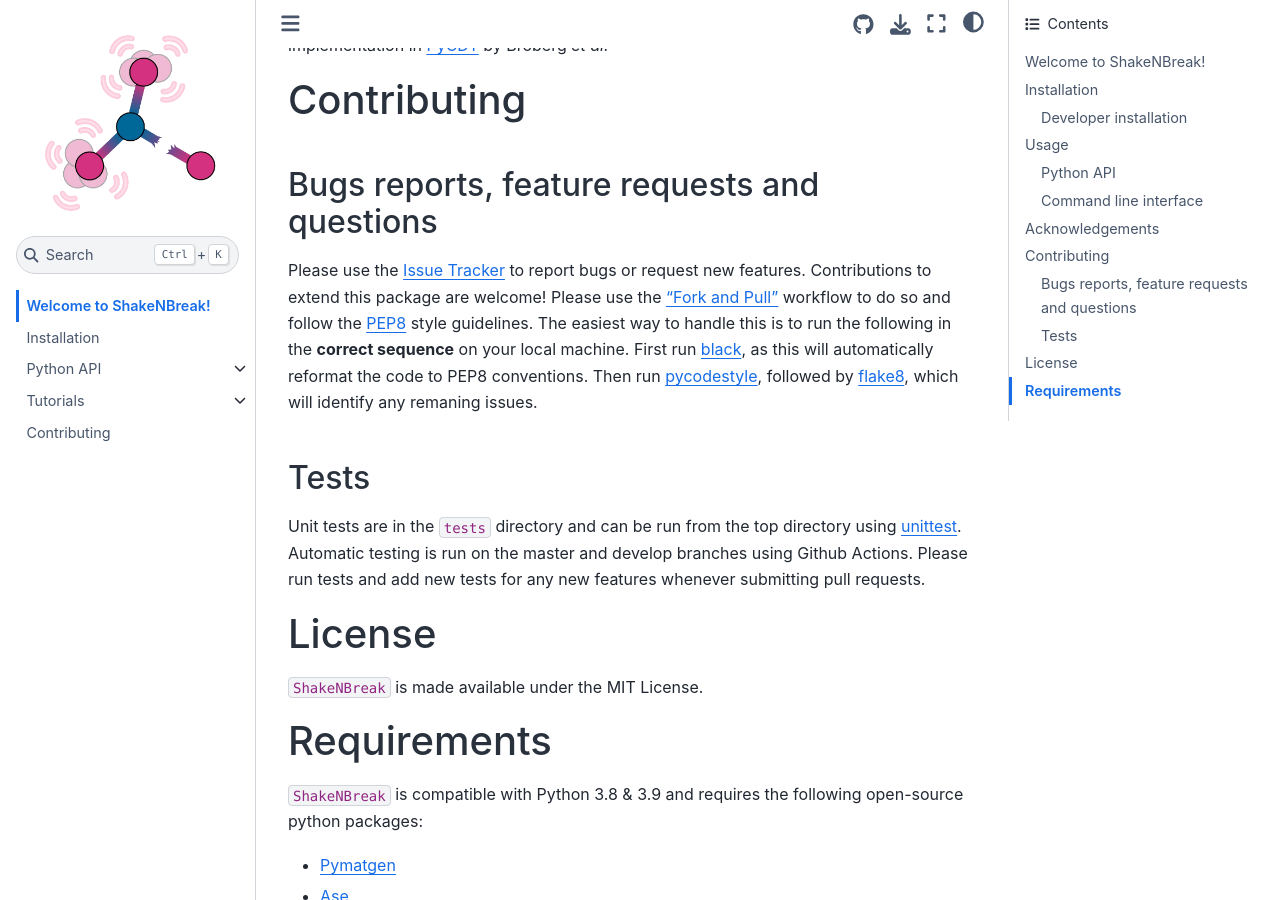
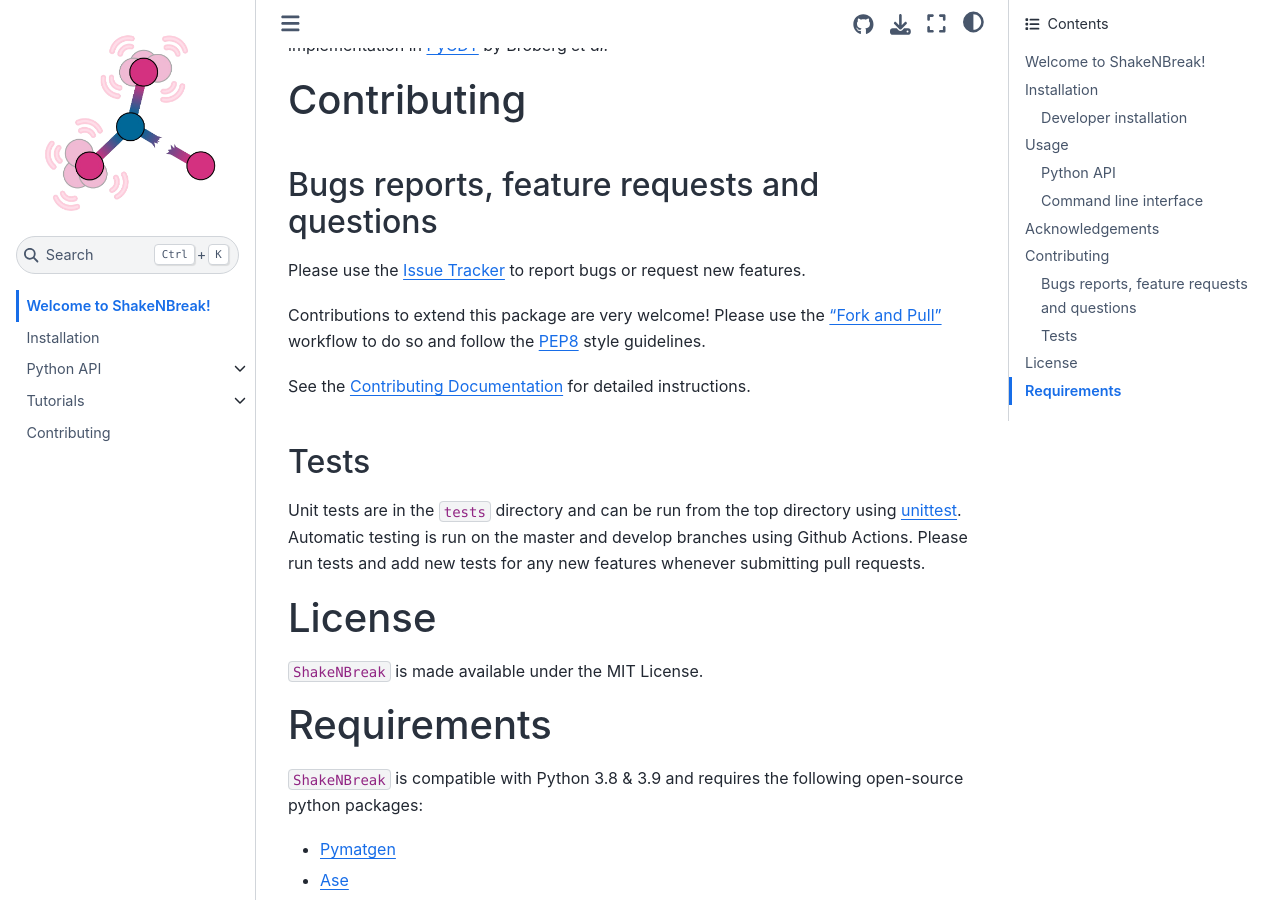
Before and after one commit to SMTG-Bham/ShakeNBreak, a Sphinx documentation site: the page built from docs/index.rst, in a window 1280 px wide and 900 px high, scrolled down 3053 px. Built offline with Sphinx 7.4.7 and the Sphinx Book theme 1.1.4, drawn with Linux system fonts in a browser that asks for light colours.

Commit message:
Update index.rst
Former-commit-id: 659d93fc295933713bb5987a69b726ff7e605a69

```diff
--- a/docs/index.rst
+++ b/docs/index.rst
@@ -142,13 +142,12 @@ Bugs reports, feature requests and questions
 
 Please use the `Issue Tracker <https://github.com/SMTG-UCL/ShakeNBreak/issues>`_
 to report bugs or request new features.
-Contributions to extend this package are welcome! Please use the
+
+Contributions to extend this package are very welcome! Please use the
 `"Fork and Pull" <https://docs.github.com/en/get-started/quickstart/contributing-to-projects>`_
 workflow to do so and follow the `PEP8 <https://peps.python.org/pep-0008/>`_ style guidelines.
-The easiest way to handle this is to run the following in the **correct sequence** on your local machine.
-First run `black <https://black.readthedocs.io/en/stable/index.html>`_, as this will automatically reformat
-the code to PEP8 conventions. Then run `pycodestyle <https://pycodestyle.pycqa.org/en/latest/>`_,
-followed by `flake8 <https://flake8.pycqa.org/en/latest/>`_, which will identify any remaning issues.
+
+See the `Contributing Documentation <https://shakenbreak.readthedocs.io/en/latest/Contributing.html>`_ for detailed instructions.
 
 Tests
 ----------------------------------------------
```
